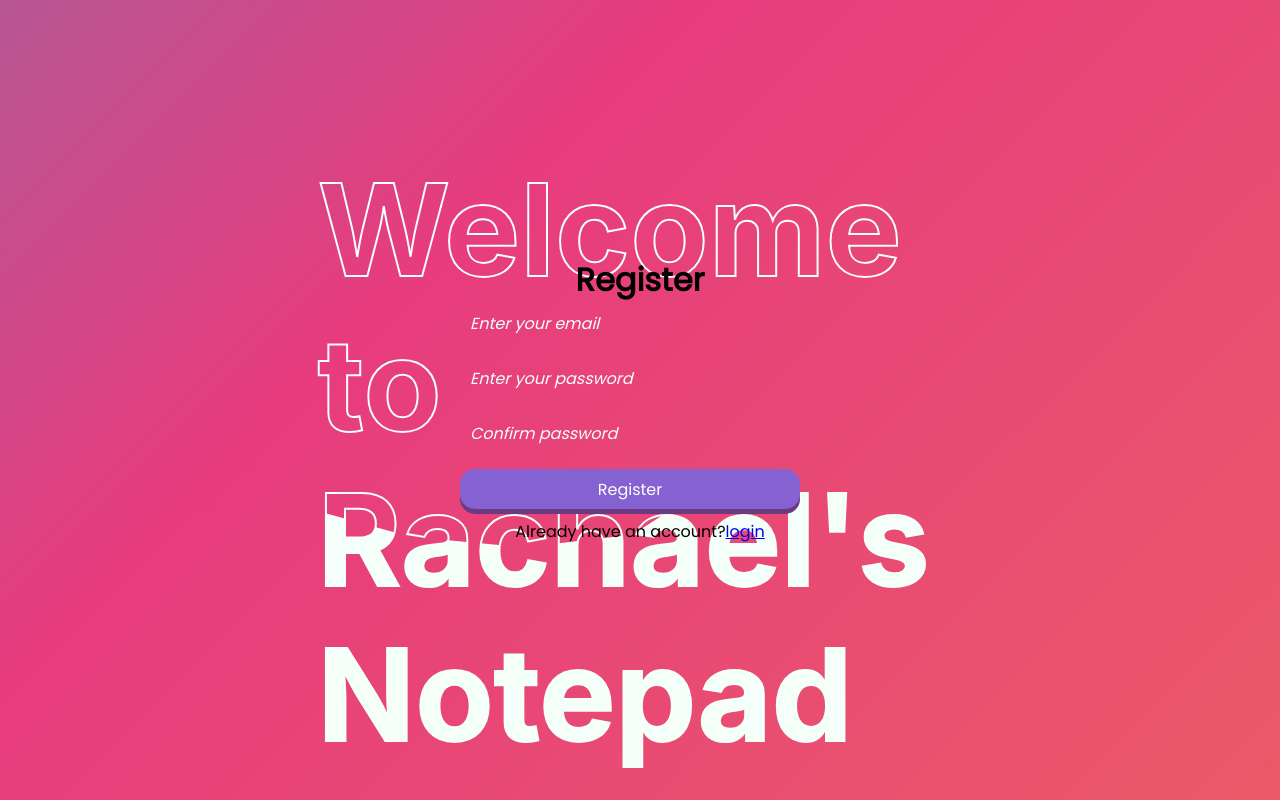
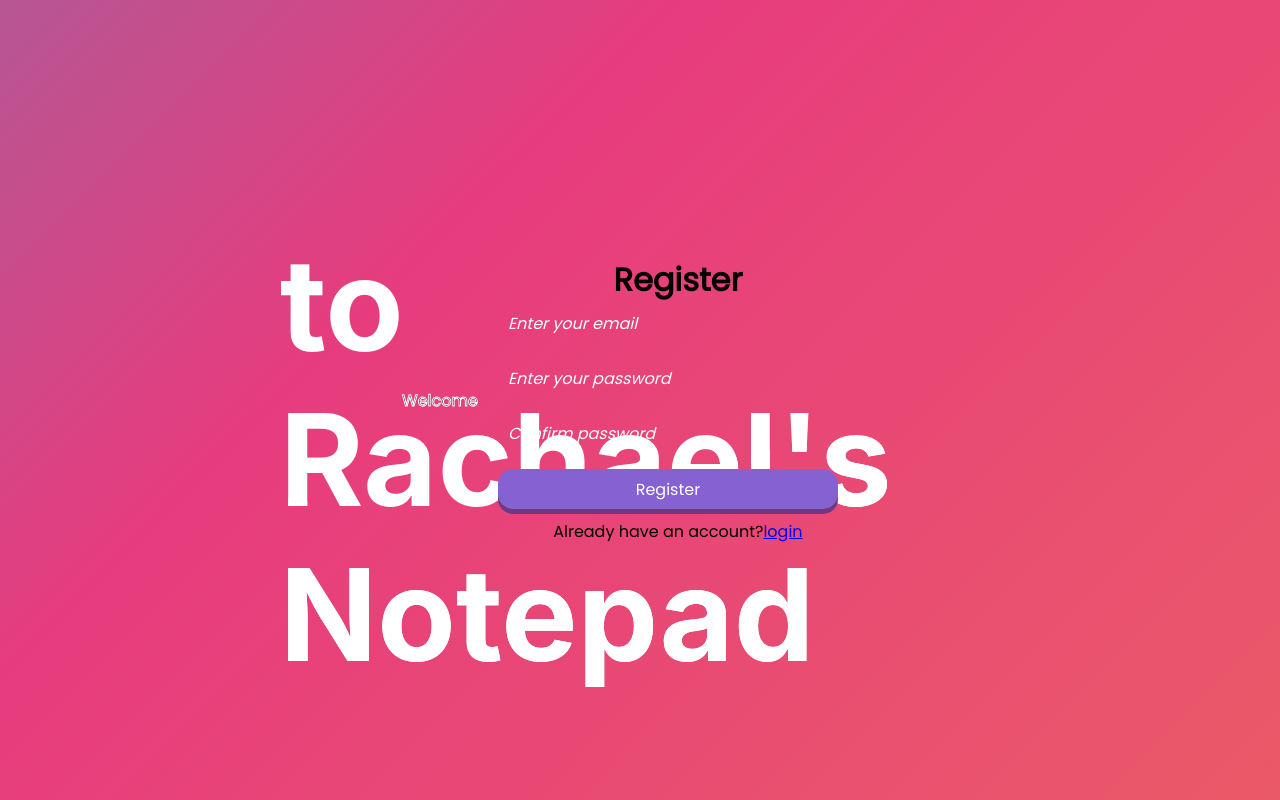
Before and after one commit to RachaelSMathew/notepad-rachael, a React (Create React App) app: page /register in a window 1280 px wide. Built offline with nearby package versions, Linux system fonts and the light colour scheme; no server answers.

Commit message:
Update Register.js

```diff
--- a/src/Register.js
+++ b/src/Register.js
@@ -49,8 +49,9 @@ function Register() {
     <div className="register-background">
     <div className='center'>
       <div className="conTitle">
-      <h2>Welcome to Rachael's Notepad</h2>
-      <h2>Welcome to Rachael's Notepad</h2>
+      <div className="welcome-text">Welcome</div>
+      <h2> to Rachael's Notepad</h2>
+      <h2> to Rachael's Notepad</h2>
       </div>
       <div className='auth'>
         <h1>Register</h1>
```
